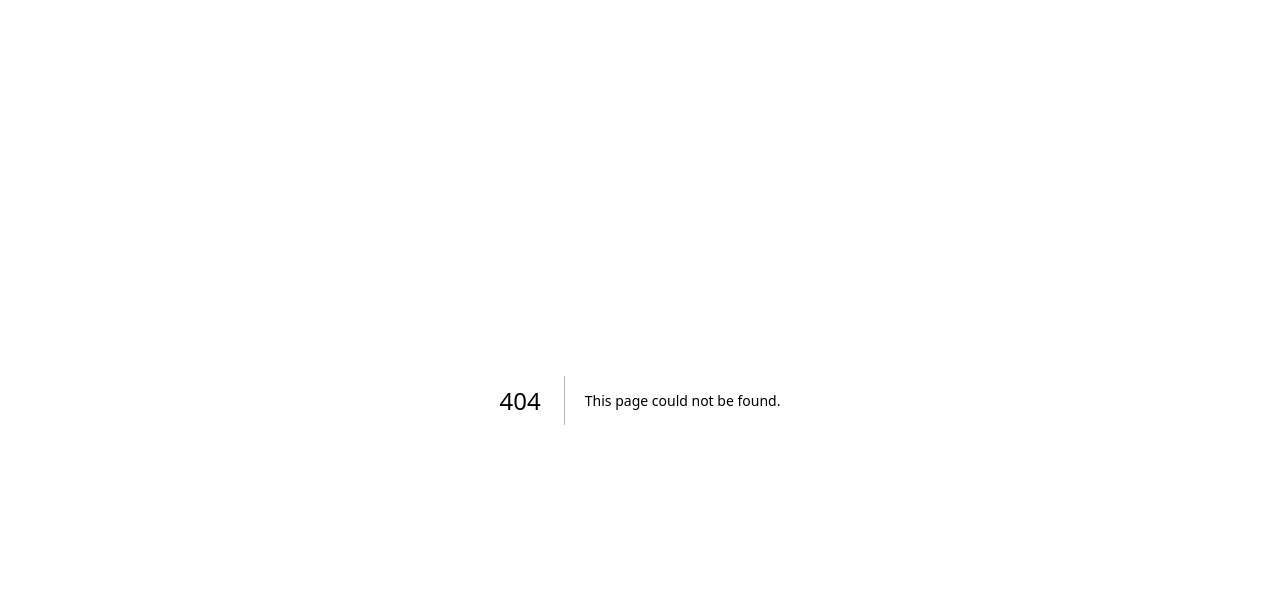
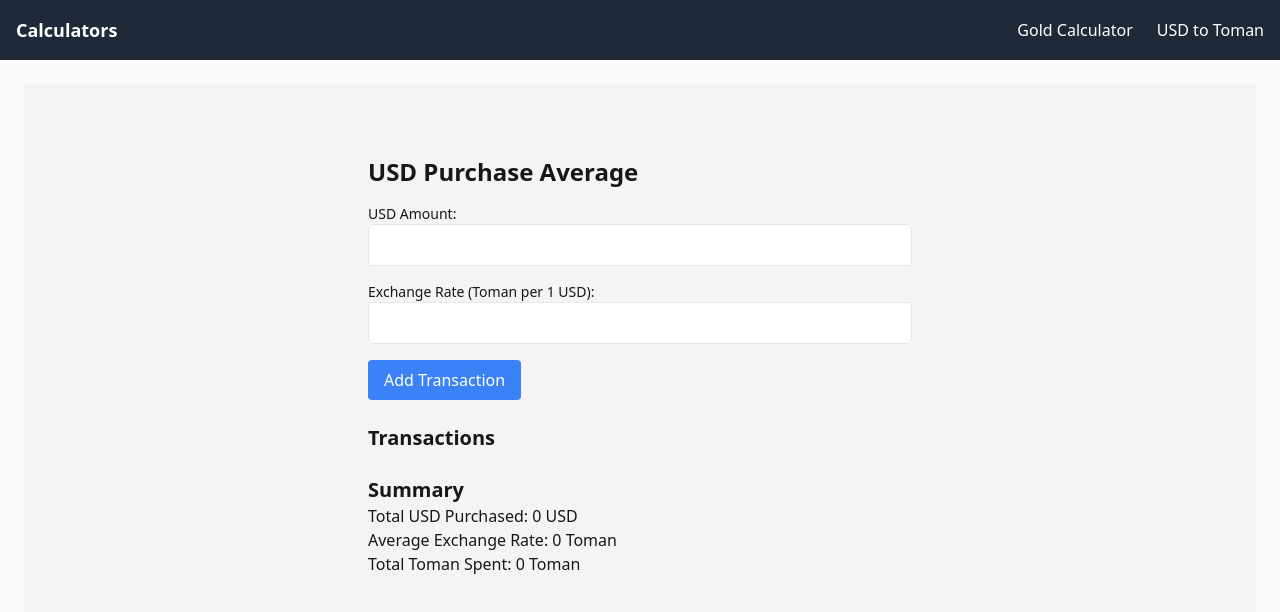
Before and after one commit to edris-poursadeghi/gold-calculator, a Next.js app: page /usd-to-toman in a window 1280 px wide. Before the commit this address had no page. Shown: the top 612 px of the page. Built offline with nearby package versions, Linux system fonts and the light colour scheme.

Commit message:
main add UsdToTomanConverter

```diff
--- /dev/null
+++ b/src/app/components/UsdToTomanConverter.tsx
@@ -0,0 +1,115 @@
+'use client';
+
+import { useState } from 'react';
+
+type Transaction = {
+  usdAmount: number;
+  exchangeRate: number;
+};
+
+const formatNumber = (value: number | string) => {
+  const num = typeof value === 'string' ? parseFloat(value.replace(/,/g, '')) : value;
+  if (isNaN(num)) return '';
+  return new Intl.NumberFormat().format(num);
+};
+
+const parseNumber = (value: string) => parseFloat(value.replace(/,/g, '') || '0');
+
+export default function UsdAveragePurchase() {
+  const [transactions, setTransactions] = useState<Transaction[]>([]);
+  const [usdAmount, setUsdAmount] = useState<string>('');
+  const [exchangeRate, setExchangeRate] = useState<string>('');
+
+  // Function to add a transaction
+  const handleAddTransaction = () => {
+    const usd = parseNumber(usdAmount);
+    const rate = parseNumber(exchangeRate);
+
+    // Add the transaction to the state
+    setTransactions([
+      ...transactions,
+      { usdAmount: usd, exchangeRate: rate },
+    ]);
+
+    // Clear inputs
+    setUsdAmount('');
+    setExchangeRate('');
+  };
+
+  // Calculate total USD across all transactions
+  const calculateTotalUsd = () => {
+    return transactions.reduce((total, transaction) => total + transaction.usdAmount, 0);
+  };
+
+  // Calculate average exchange rate (average of all entered exchange rates)
+  const calculateAverageRate = () => {
+    let totalRate = 0;
+    transactions.forEach((transaction) => {
+      totalRate += transaction.exchangeRate;
+    });
+    return transactions.length > 0 ? totalRate / transactions.length : 0;
+  };
+
+  // Calculate total Toman spent across all transactions
+  const calculateTotalTomanSpent = () => {
+    return transactions.reduce(
+      (total, transaction) => total + transaction.usdAmount * transaction.exchangeRate,
+      0
+    );
+  };
+
+  return (
+    <div className="max-w-xl mx-auto p-4 mt-8">
+      <h1 className="text-2xl font-bold mb-4">USD Purchase Average</h1>
+
+      <div className="space-y-4">
+        <div>
+          <label className="block text-sm font-medium">
+            USD Amount:
+          </label>
+          <input
+            type="text"
+            value={usdAmount}
+            onChange={(e) => setUsdAmount(formatNumber(e.target.value))}
+            className="border rounded w-full p-2"
+          />
+        </div>
+
+        <div>
+          <label className="block text-sm font-medium">
+            Exchange Rate (Toman per 1 USD):
+          </label>
+          <input
+            type="text"
+            value={exchangeRate}
+            onChange={(e) => setExchangeRate(formatNumber(e.target.value))}
+            className="border rounded w-full p-2"
+          />
+        </div>
+
+        <button
+          onClick={handleAddTransaction}
+          className="bg-blue-500 text-white px-4 py-2 rounded hover:bg-blue-600"
+        >
+          Add Transaction
+        </button>
+      </div>
+
+      <h2 className="text-xl font-bold mt-6">Transactions</h2>
+      <ul className="space-y-2">
+        {transactions.map((transaction, idx) => (
+          <li key={idx} className="p-4 border rounded">
+            <p>USD Amount: {formatNumber(transaction.usdAmount.toFixed(2))} USD</p>
+            <p>Exchange Rate: {formatNumber(transaction.exchangeRate.toFixed(2))} Toman</p>
+            <p>Total Toman Spent: {formatNumber((transaction.usdAmount * transaction.exchangeRate).toFixed(2))} Toman</p>
+          </li>
+        ))}
+      </ul>
+
+      <h2 className="text-xl font-bold mt-6">Summary</h2>
+      <p>Total USD Purchased: {formatNumber(calculateTotalUsd().toFixed(2))} USD</p>
+      <p>Average Exchange Rate: {formatNumber(calculateAverageRate().toFixed(2))} Toman</p>
+      <p>Total Toman Spent: {formatNumber(calculateTotalTomanSpent().toFixed(2))} Toman</p>
+    </div>
+  );
+}
--- /dev/null
+++ b/src/app/gold-calculator/page.tsx
@@ -0,0 +1,9 @@
+import GoldCalculator from '../components/GoldCalculator';
+
+export default function Home() {
+  return (
+    <main className="min-h-screen bg-gray-100 p-6">
+      <GoldCalculator />
+    </main>
+  );
+}
--- a/src/app/layout.tsx
+++ b/src/app/layout.tsx
@@ -1,6 +1,7 @@
 import type { Metadata } from "next";
 import localFont from "next/font/local";
 import "./globals.css";
+import Link from "next/link";
 
 const geistSans = localFont({
   src: "./fonts/GeistVF.woff",
@@ -25,10 +26,30 @@ export default function RootLayout({
 }>) {
   return (
     <html lang="en">
-      <body
-        className={`${geistSans.variable} ${geistMono.variable} antialiased`}
-      >
-        {children}
+      <body className="font-sans antialiased bg-gray-50">
+        {/* Navigation Bar */}
+        <header className="bg-gray-800 text-white p-4">
+          <div className="container mx-auto flex justify-between items-center">
+            <h1 className="text-lg font-bold">Calculators</h1>
+            <nav>
+              <ul className="flex space-x-6">
+                <li>
+                  <Link prefetch={false}  href="/gold-calculator" className="text-white hover:text-yellow-300">
+                    Gold Calculator
+                  </Link>
+                </li>
+                <li>
+                  <Link prefetch={false} href="/usd-to-toman" className="text-white hover:text-yellow-300">
+                    USD to Toman
+                  </Link>
+                </li>
+              </ul>
+            </nav>
+          </div>
+        </header>
+
+        {/* Main Content */}
+        <main className="container mx-auto p-6">{children}</main>
       </body>
     </html>
   );
--- /dev/null
+++ b/src/app/usd-to-toman/page.tsx
@@ -0,0 +1,9 @@
+import UsdToTomanConverter from '../components/UsdToTomanConverter';
+
+export default function UsdToTomanPage() {
+  return (
+    <main className="min-h-screen bg-gray-100 p-6">
+      <UsdToTomanConverter />
+    </main>
+  );
+}
```
